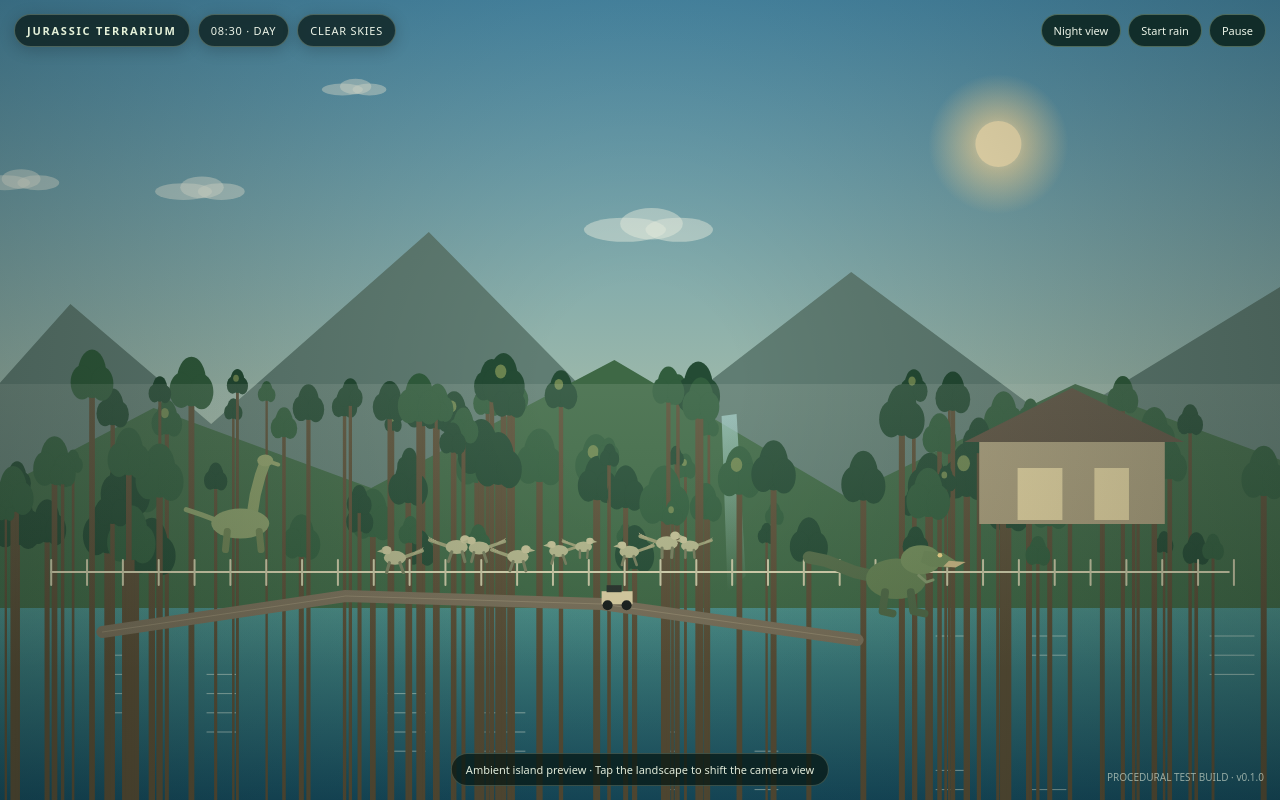
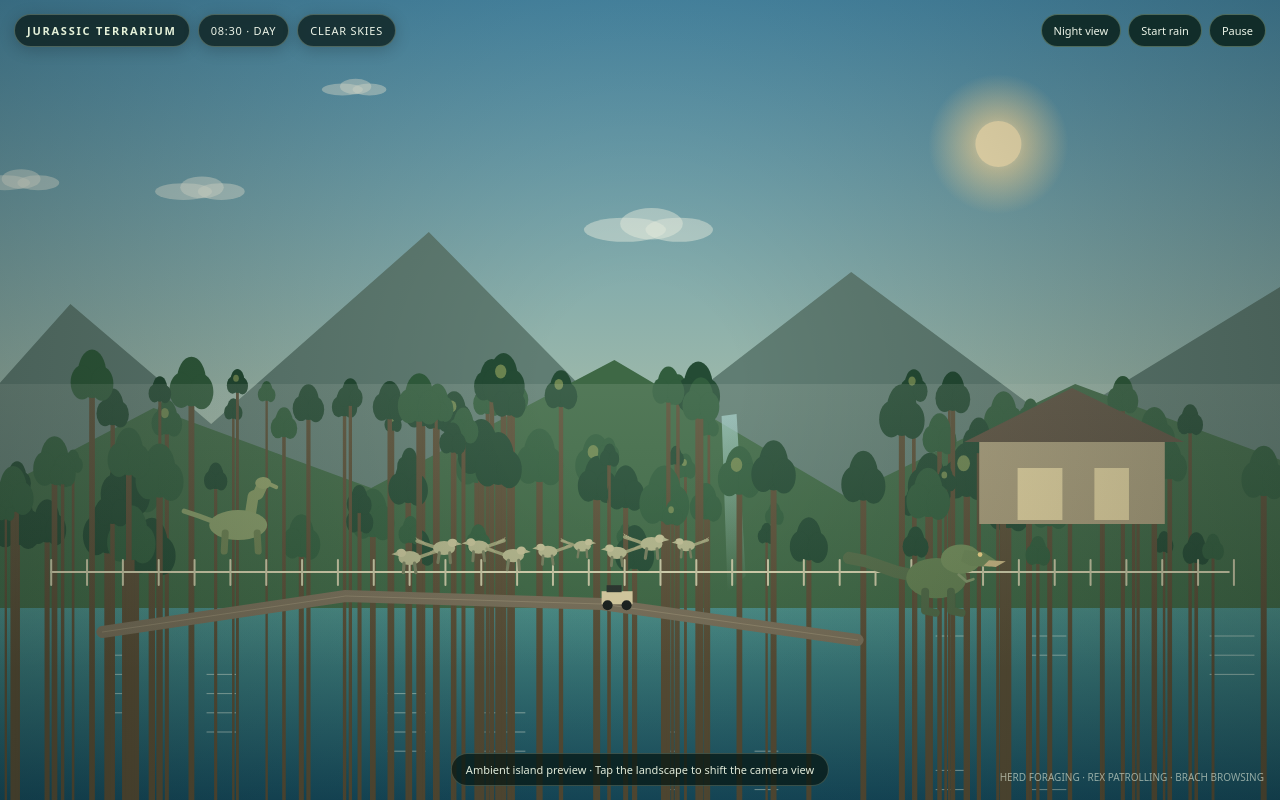
Before and after one commit to Lil-Rebel94/EXTINCTION-Android., a plain HTML site: page index.html in a window 1280 px wide. Drawn offline with Linux system fonts and the light colour scheme; animation ran at ten frames a second.

Commit message:
Add autonomous dinosaur activity state machines (v0.2.0)

```diff
--- a/index.html
+++ b/index.html
@@ -30,7 +30,7 @@ button:focus-visible{outline:2px solid #d5eaa0;outline-offset:2px}button:active{
   </nav>
 </header>
 <div id="bottom">Ambient island preview · Tap the landscape to shift the camera view</div>
-<div id="status">PROCEDURAL TEST BUILD · v0.1.0</div>
+<div id="status">PROCEDURAL TEST BUILD · v0.2.0</div>
 <script>
 (function(){
 "use strict";
@@ -44,15 +44,65 @@ const mix=(a,b,t)=>a+(b-a)*t;
 const seeded=(n)=>{let x=Math.sin(n*127.1+311.7)*43758.5453;return x-Math.floor(x);};
 const clouds=Array.from({length:11},(_,i)=>({x:seeded(i+1)*1.35-.15,y:.10+seeded(i+23)*.22,s:.55+seeded(i+45)*.9,speed:.004+seeded(i+67)*.009}));
 const trees=Array.from({length:115},(_,i)=>({x:seeded(i+101),y:.48+seeded(i+211)*.22,s:.45+seeded(i+307)*.9,kind:seeded(i+401)}));
-const herd=Array.from({length:9},(_,i)=>({x:.32+i*.027,y:.684+seeded(i+501)*.025,phase:seeded(i+601)*6.28,s:.52+seeded(i+701)*.18,dir:i%2?1:-1}));
+const herd=Array.from({length:9},(_,i)=>({x:.32+i*.027,homeX:.32+i*.027,y:.684+seeded(i+501)*.025,phase:seeded(i+601)*6.28,s:.52+seeded(i+701)*.18,dir:i%2?1:-1,speed:.004+seeded(i+721)*.004,seed:i+1501,transitions:0,mode:"forage",modeTime:6+seeded(i+1601)*6,gait:0,browse:1}));
 const drops=Array.from({length:190},(_,i)=>({x:seeded(i+801),y:seeded(i+901),speed:.5+seeded(i+1001)*.8}));
-const rex={x:.72,phase:0,step:0};
-const brach={x:.19,phase:0,step:0};
+const rex={x:.72,homeX:.72,phase:0,seed:2501,transitions:0,mode:"patrol",modeTime:8,gait:1,browse:0,dir:1,speed:.0065};
+const brach={x:.19,homeX:.19,phase:0,seed:3501,transitions:0,mode:"browse",modeTime:11,gait:.04,browse:1,dir:1,speed:.003};
 function resize(){scale=Math.min(window.devicePixelRatio||1,1.75);width=innerWidth;height=innerHeight;canvas.width=Math.max(1,Math.floor(width*scale));canvas.height=Math.max(1,Math.floor(height*scale));ctx.setTransform(scale,0,0,scale,0,0);}
 window.addEventListener("resize",resize,{passive:true});resize();
 function path(points,fill){ctx.beginPath();points.forEach((p,i)=>i?ctx.lineTo(p[0],p[1]):ctx.moveTo(p[0],p[1]));ctx.closePath();ctx.fillStyle=fill;ctx.fill();}
 function oval(x,y,rx,ry,fill,rotation){ctx.beginPath();ctx.ellipse(x,y,Math.max(.1,rx),Math.max(.1,ry),rotation||0,0,Math.PI*2);ctx.fillStyle=fill;ctx.fill();}
 function line(points,color,thick){ctx.beginPath();points.forEach((p,i)=>i?ctx.lineTo(p[0],p[1]):ctx.moveTo(p[0],p[1]));ctx.strokeStyle=color;ctx.lineWidth=thick;ctx.lineCap="round";ctx.lineJoin="round";ctx.stroke();}
+function chooseNextActivity(actor,role){
+ actor.transitions++;
+ const roll=seeded(actor.seed+actor.transitions*41.73);
+ if(role==="herd"){
+  if(roll<.54){actor.mode="forage";actor.modeTime=7+roll*7;}
+  else if(roll<.82){actor.mode="walk";actor.modeTime=3+roll*5;}
+  else if(roll<.93){actor.mode="alert";actor.modeTime=2+roll*3;}
+  else{actor.mode="rest";actor.modeTime=4+roll*6;}
+ }else if(role==="rex"){
+  if(roll<.56){actor.mode="patrol";actor.modeTime=5+roll*7;}
+  else if(roll<.83){actor.mode="scan";actor.modeTime=3+roll*5;}
+  else{actor.mode="rest";actor.modeTime=5+roll*8;}
+ }else{
+  if(roll<.65){actor.mode="browse";actor.modeTime=7+roll*8;}
+  else if(roll<.88){actor.mode="walk";actor.modeTime=3+roll*5;}
+  else{actor.mode="rest";actor.modeTime=5+roll*7;}
+ }
+ actor.dir=seeded(actor.seed+actor.transitions*17.19)>.5?1:-1;
+}
+function updateActor(actor,dt,role){
+ actor.modeTime-=dt;
+ if(actor.modeTime<=0)chooseNextActivity(actor,role);
+ const moving=actor.mode==="walk"||actor.mode==="patrol";
+ const targetGait=moving?1:(actor.mode==="alert"||actor.mode==="scan"?.16:0);
+ const targetBrowse=actor.mode==="forage"||actor.mode==="browse"?1:0;
+ actor.gait=mix(actor.gait,targetGait,dt*2.4);
+ actor.browse=mix(actor.browse,targetBrowse,dt*2.1);
+ actor.phase+=dt*(moving?1.8:.42);
+ if(moving){
+  actor.x+=actor.dir*actor.speed*dt;
+  const radius=role==="herd"?.035:.075;
+  if(actor.x<actor.homeX-radius){actor.x=actor.homeX-radius;actor.dir=1;}
+  if(actor.x>actor.homeX+radius){actor.x=actor.homeX+radius;actor.dir=-1;}
+ }
+}
+function updateEcosystem(dt){
+ herd.forEach(actor=>updateActor(actor,dt,"herd"));
+ updateActor(rex,dt,"rex");
+ updateActor(brach,dt,"brach");
+}
+function activityName(mode){
+ const names={forage:"FORAGING",walk:"MOVING",alert:"ALERT",rest:"RESTING",patrol:"PATROLLING",scan:"SCANNING",browse:"BROWSING"};
+ return names[mode]||mode.toUpperCase();
+}
+function updateStatus(){
+ const counts={};
+ herd.forEach(actor=>{counts[actor.mode]=(counts[actor.mode]||0)+1;});
+ const herdMode=Object.keys(counts).sort((a,b)=>counts[b]-counts[a])[0]||"forage";
+ $("status").textContent="HERD "+activityName(herdMode)+" · REX "+activityName(rex.mode)+" · BRACH "+activityName(brach.mode);
+}
 function drawSky(){
  const g=ctx.createLinearGradient(0,0,0,height);
  if(isNight){g.addColorStop(0,"#071326");g.addColorStop(.57,"#203b46");g.addColorStop(1,"#65745a");}
@@ -118,10 +168,12 @@ function drawPark(){
  ctx.fillStyle="#d8cda1";ctx.fillRect(vx,vy,31,13);ctx.fillStyle="#27312b";ctx.fillRect(vx+5,vy-6,15,7);
  oval(vx+6,vy+14,5,5,"#171d1b");oval(vx+25,vy+14,5,5,"#171d1b");
 }
-function drawDino(x,y,s,type,phase,dir){
+function drawDino(x,y,s,type,phase,dir,mode,gait,browse){
  ctx.save();ctx.translate(x*width,y*height);ctx.scale(s*dir,s);
- const bob=Math.sin(phase*2)*1.8,walk=Math.sin(phase*3);
- ctx.translate(0,bob);
+ const bob=Math.sin(phase*2)*1.8*(.18+gait*.82);
+ const walk=Math.sin(phase*3)*gait;
+ const crouch=type==="rex"&&mode==="rest"?3:0;
+ ctx.translate(0,bob+crouch);
  if(type==="rex"){
   // Tail first, then torso, neck and skull: layered forms keep the silhouette readable.
   line([[-16,-2],[-42,-8],[-68,-18+walk*1.5],[-83,-21+walk*1.7]],"#536c48",11);
@@ -133,15 +185,17 @@ function drawDino(x,y,s,type,phase,dir){
   line([[8,10],[10-walk*3,27],[20-walk*4,29]],"#4d6745",7);
   line([[15,-5],[22,1],[28,-1]],"#81966a",2.5);
  }else if(type==="brach"){
-  line([[7,-10],[10,-29],[15,-48],[20,-62]],"#839762",11);
-  oval(-5,0,29,15,"#849966");oval(20,-63,8,6,"#8d9e68");
-  line([[24,-62],[33,-59]],"#8d9e68",4);
+  const headY=mix(-63,-42,browse),neckMid=mix(-48,-31,browse);
+  line([[7,-10],[10,-29],[15,neckMid],[20,headY]],"#839762",11);
+  oval(-5,0,29,15,"#849966");oval(20,headY,8,6,"#8d9e68");
+  line([[24,headY],[33,headY+4]],"#8d9e68",4);
   line([[-28,-3],[-44,-9],[-59,-14]],"#849966",5);
   line([[-18,8],[-19+walk*2,26]],"#697e50",7);line([[14,8],[15-walk*2,26]],"#697e50",7);
  }else{
   line([[-7,-6],[-24,-12],[-39,-17]],"#989d73",5);
-  oval(0,-7,16,10,"#b2b58b");oval(12,-18,7,6,"#c1bf95");
-  path([[17,-20],[26,-16],[17,-14]],"#b2b58b");
+  const headDrop=browse*3.5;
+  oval(0,-7,16,10,"#b2b58b");oval(12,-18+headDrop,7,6,"#c1bf95");
+  path([[17,-20+headDrop],[26,-16+headDrop],[17,-14+headDrop]],"#b2b58b");
   line([[-7,0],[-9+walk*3,14]],"#757d5d",4.5);line([[8,0],[9-walk*3,14]],"#757d5d",4.5);
   // Small feathered tail fringe.
   for(let i=0;i<4;i++)line([[-27-i*3,-12-i*1.3],[-31-i*3,-17-i*1.5]],"#aaa980",1.4);
@@ -149,13 +203,14 @@ function drawDino(x,y,s,type,phase,dir){
  ctx.restore();
 }
 function drawAnimals(){
- herd.forEach((a,i)=>{
-  const drift=Math.sin(elapsed*.18+a.phase)*.012;
-  drawDino(a.x+drift,a.y,a.s,"herd",a.phase+elapsed*1.6,a.dir);
+ herd.forEach(a=>{
+  const settle=a.mode==="rest"?.003:0;
+  drawDino(a.x,a.y+settle,a.s,"herd",a.phase,a.dir,a.mode,a.gait,a.browse);
  });
- const rx=.70+Math.sin(elapsed*.075)*.025;
- drawDino(rx,.724,1.12,"rex",elapsed*1.7,1);
- drawDino(.19+Math.sin(elapsed*.055)*.012,.656,1.0,"brach",elapsed*.8,1);
+ const rexSettle=rex.mode==="rest"?.007:0;
+ const brachSettle=brach.mode==="rest"?.004:0;
+ drawDino(rex.x,.724+rexSettle,1.12,"rex",rex.phase,rex.dir,rex.mode,rex.gait,rex.browse);
+ drawDino(brach.x,.656+brachSettle,1.0,"brach",brach.phase,brach.dir,brach.mode,brach.gait,brach.browse);
 }
 function drawRain(){
  if(!isRaining)return;
@@ -174,11 +229,18 @@ function render(){
  vignette.addColorStop(0,"#00000000");vignette.addColorStop(1,"#06120f66");
  ctx.fillStyle=vignette;ctx.fillRect(0,0,width,height);
 }
+let statusClock=0;
 function tick(now){
  if(!last)last=now;const dt=Math.min((now-last)/1000,.05);last=now;
- if(!paused){elapsed+=dt;herd.forEach(a=>a.phase+=dt*1.6);}
+ if(!paused){
+  elapsed+=dt;
+  updateEcosystem(dt);
+  statusClock+=dt;
+  if(statusClock>=1){statusClock=0;updateStatus();}
+ }
  render();requestAnimationFrame(tick);
 }
+updateStatus();
 requestAnimationFrame(tick);
 $("cycle").addEventListener("click",()=>{isNight=!isNight;$("cycle").textContent=isNight?"Day view":"Night view";$("clock").textContent=isNight?"23:40 · NIGHT":"08:30 · DAY";});
 $("storm").addEventListener("click",()=>{isRaining=!isRaining;$("storm").textContent=isRaining?"Stop rain":"Start rain";$("weather").textContent=isRaining?"TROPICAL RAIN":"CLEAR SKIES";});
```
